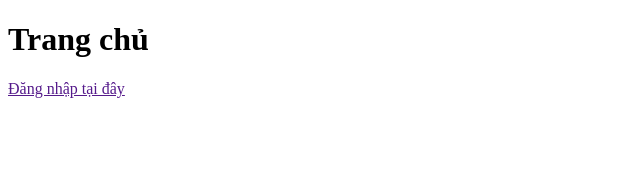
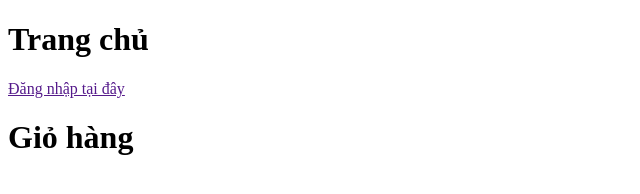
Before and after one commit to ngobathien/test_git, a plain HTML site: page index.html in a window 1280 px wide. Shown: the whole page, without its empty margins (0-640 px from the left). Drawn offline with Linux system fonts and the light colour scheme.

Commit message:
add giỏ hàng vào index.html

```diff
--- a/index.html
+++ b/index.html
@@ -10,6 +10,8 @@
 <body>
     <h1>Trang chủ</h1>
     <a href="">Đăng nhập tại đây</a>
+    <h1>Giỏ hàng
+    </h1>
 </body>
 
 </html>
```
